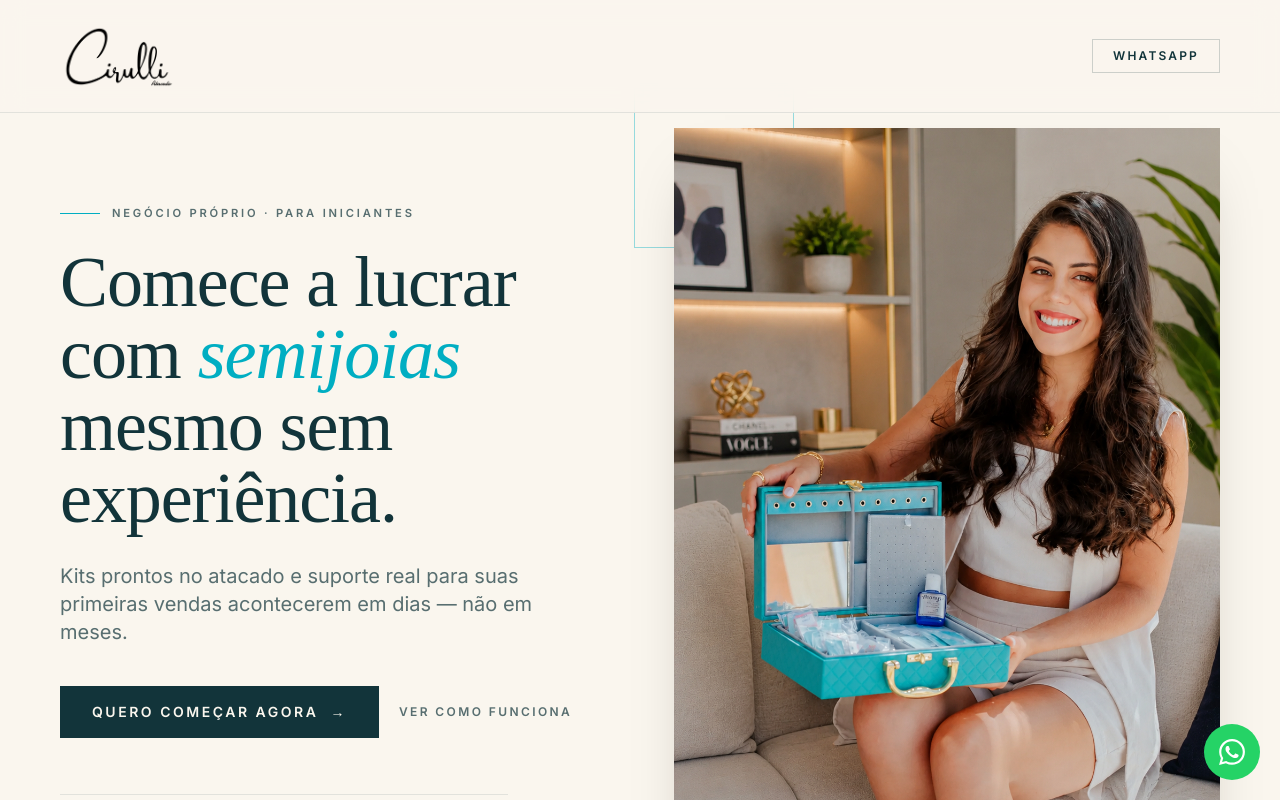
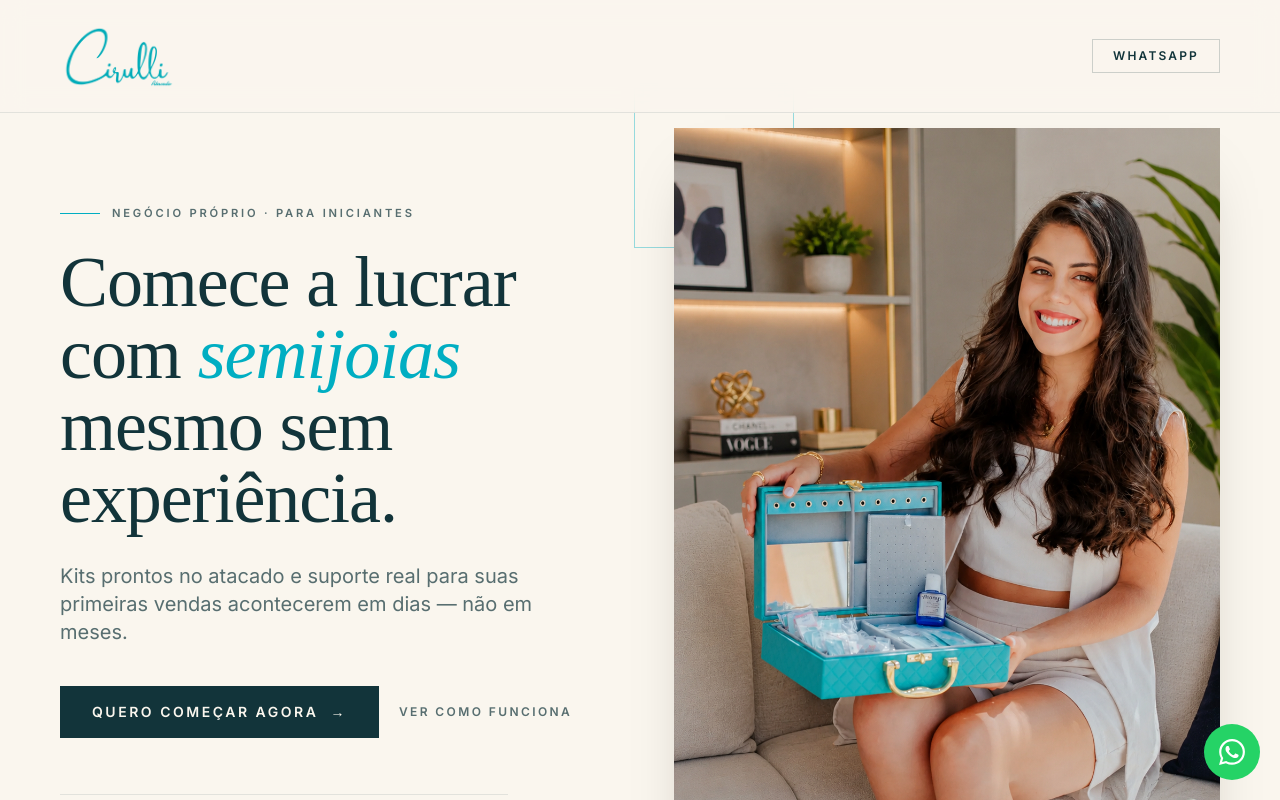
Before and after one commit to andrebastelli/cirulli-atacado-iniciantes, a React (Vite) app: page / in a window 1280 px wide. Shown: the top 800 px of the page. Built offline with nearby package versions, Linux system fonts and the light colour scheme; no server answers; a web font is replaced by a local one.

Commit message:
style: remove filter styles from Cirulli logos

```diff
--- a/src/App.tsx
+++ b/src/App.tsx
@@ -45,9 +45,6 @@ export default function App() {
             src="/logo-cirulli.png"
             alt="Atacado Cirulli"
             className="h-14 md:h-16 w-auto object-contain"
-            style={{
-              filter: "brightness(0) saturate(100%)",
-            }}
           />
           <a
             href={WHATSAPP_URL}
@@ -353,9 +350,6 @@ export default function App() {
               src="/logo-cirulli.png"
               alt="Atacado Cirulli"
               className="h-14 w-auto object-contain"
-              style={{
-                filter: "brightness(0) invert(1)",
-              }}
             />
             <span className="h-px w-8 bg-cream/30" aria-hidden />
             <span className="text-xs uppercase tracking-[0.2em] text-cream/60">Semijoias no atacado</span>
```
